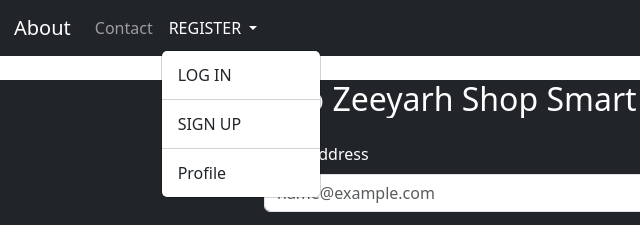
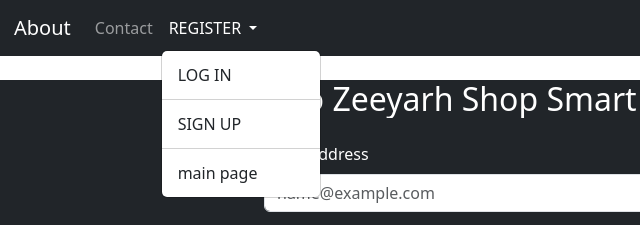
Before and after one commit to Balikis18/class2, a plain HTML site: page LOGIN.html in a window 1280 px wide. Both pictures are taken after a click on the button "REGISTER". Shown: the top 225 px of the page, 68-708 px from the left. Drawn offline with nearby package versions, Linux system fonts and the light colour scheme.

Commit message:
add changes

```diff
--- a/LOGIN.html
+++ b/LOGIN.html
@@ -50,7 +50,7 @@
               <li><hr class="dropdown-divider"></li>
               <li><a class="dropdown-item" href="signup.html" target="_blank">SIGN UP</a></li>
               <li><hr class="dropdown-divider"></li>
-              <li><a class="dropdown-item" href="profile">Profile</a></li>
+              <li><a class="dropdown-item" href="nav.html">main page</a></li>
             </ul>
           </li>
         </ul>
```
Also changed, not shown: contact.html (+1 -1 lines), index.html (+1 -1 lines), nav.html (+1 -1 lines), signup.html (+1 -1 lines).
